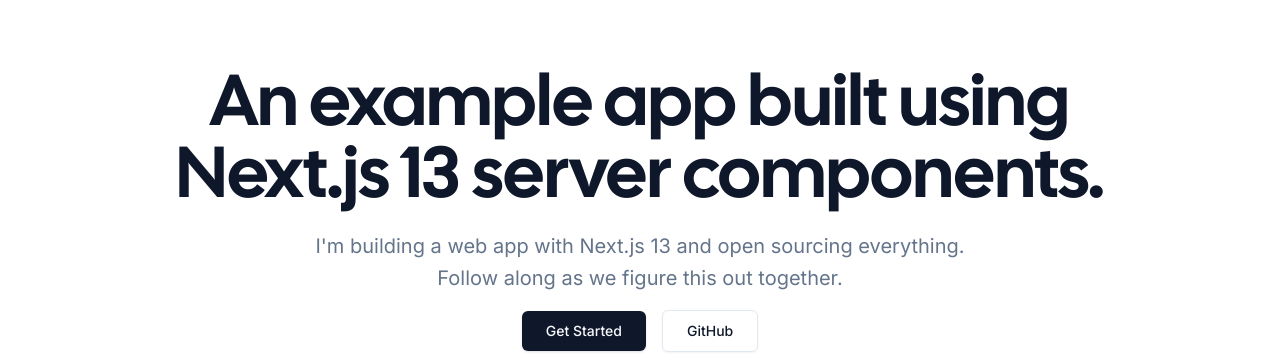
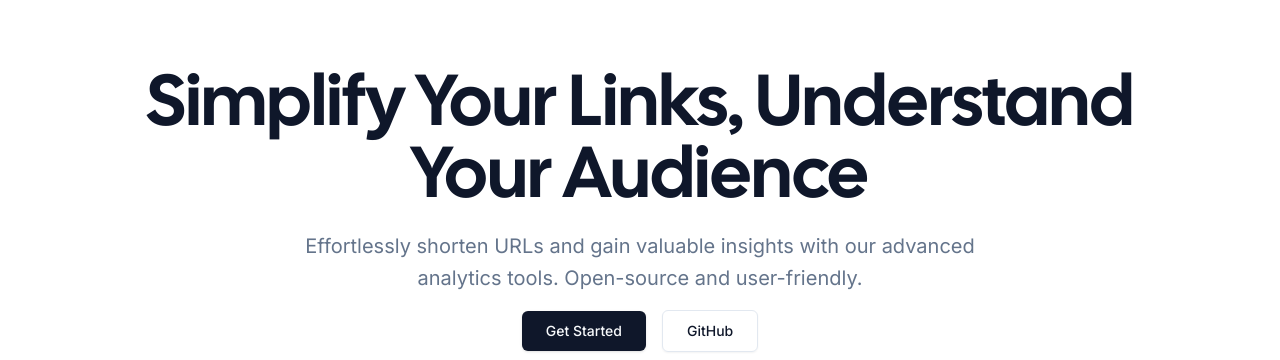
Before and after one commit to elidotexe/byteurl_frontend, a Next.js app: page / in a window 1280 px wide. Shown: the part 166-526 px from the top of the page. Built offline with nearby package versions, Linux system fonts and the light colour scheme; no server answers.

Commit message:
added metadata

```diff
--- a/app/(dashboard)/dashboard/analytics/page.tsx
+++ b/app/(dashboard)/dashboard/analytics/page.tsx
@@ -4,6 +4,12 @@
 
 import DashboardShell from "@/components/dashboard/shell";
 import Analytics from "@/components/dashboard/analytics";
+
+export const metadata = {
+  title: "Analytics",
+  description:
+    "Learn about your audience by tracking the performance of your links.",
+};
 
 const AnalyticsPage = async () => {
   const user = await getCurrentUser();
--- a/app/(dashboard)/dashboard/page.tsx
+++ b/app/(dashboard)/dashboard/page.tsx
@@ -9,6 +9,10 @@
 import DashboardShell from "@/components/dashboard/shell";
 import DashboardHeader from "@/components/dashboard/header";
 import LinkList from "@/components/dashboard/link-list";
+
+export const metadata = {
+  title: "Dashboard",
+};
 
 const DashboardPage = async () => {
   const user = await getCurrentUser();
--- a/app/page.tsx
+++ b/app/page.tsx
@@ -34,12 +34,12 @@
           <section className="flex items-center justify-center py-32">
             <div className="max-w-[64rem] text-center">
               <h1 className="font-heading text-3xl sm:text-5xl md:text-6xl lg:text-7xl pb-4">
-                An example app built using Next.js 13 server components.
+                Simplify Your Links, Understand Your Audience
               </h1>
               <div className="flex items-center justify-center">
                 <p className="text-xl text-[#64748B] max-w-[42rem] pb-4 leading-normal text-muted-foreground sm:text-xl sm:leading-8">
-                  I'm building a web app with Next.js 13 and open sourcing
-                  everything. Follow along as we figure this out together.
+                  Effortlessly shorten URLs and gain valuable insights with our
+                  advanced analytics tools. Open-source and user-friendly.
                 </p>
               </div>
               <div className="flex items-center justify-center gap-4">
--- a/components/dashboard/geolocation.tsx
+++ b/components/dashboard/geolocation.tsx
@@ -13,6 +13,11 @@
 import { Icons } from "@/components/icons";
 import ItemSkeleton from "./item-skeleton";
 import MapBoxComponent from "./map-box";
+
+export const metadata = {
+  title: "Geolocation",
+  description: "Get insights into where your audience is located.",
+};
 
 interface UserLinksProps extends React.HTMLAttributes<HTMLFormElement> {
   user: User;
--- a/components/dashboard/pie-chart.tsx
+++ b/components/dashboard/pie-chart.tsx
@@ -53,7 +53,7 @@
   }));
 
   return (
-    <div className="flex flex-col md:flex-row justify-between items-center">
+    <div className="flex flex-col lg:flex-row justify-between items-center">
       <div className="mb-4 md:mr-4">
         <PieChart width={400} height={300}>
           <Pie
```
